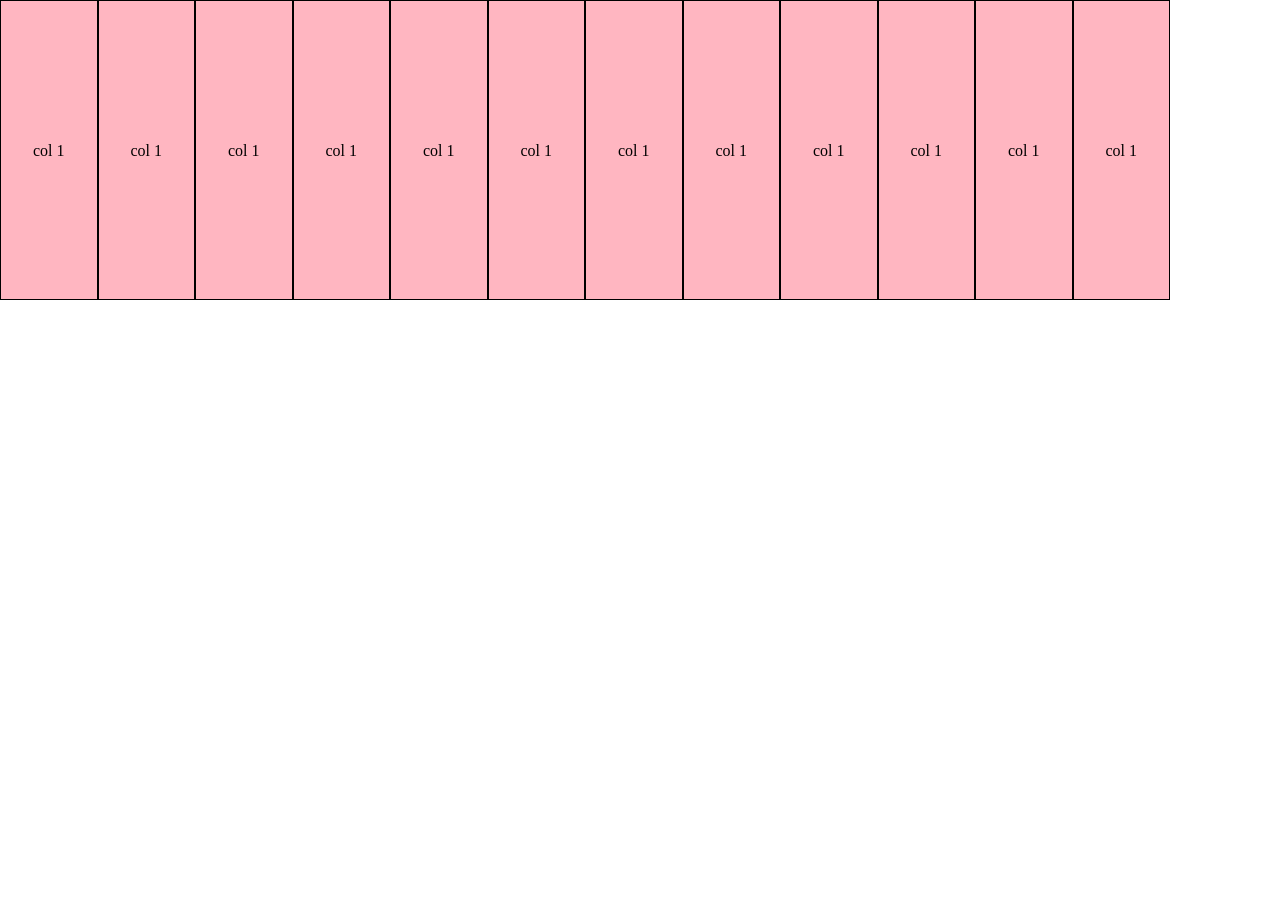
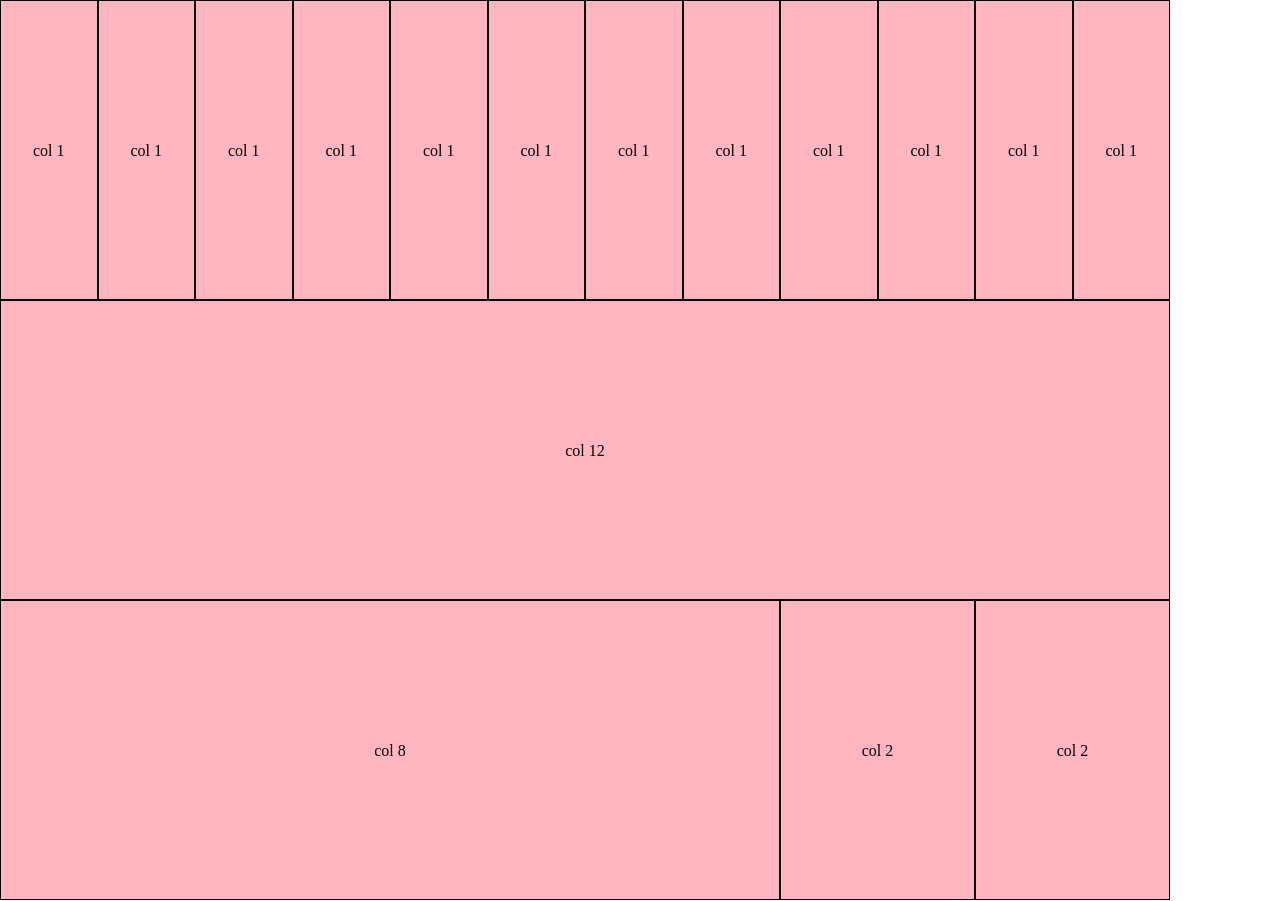
Before and after one commit to Nino-Chimento/html-css-12bool, a plain HTML site: page index.html in a window 1280 px wide. Before the commit the page ends 800 px from the top, so only its background shows below. Drawn offline with Linux system fonts and the light colour scheme.

Commit message:
terza colonna

```diff
--- a/index.html
+++ b/index.html
@@ -48,6 +48,14 @@
 
 
     </div>
+    <div class="container">
+      <div class="col-12"> col 12</div>
+    </div>
+    <div class="container">
+      <div class="col-8 float-left"> col 8</div>
+      <div class="col-2 float-left"> col 2</div>
+      <div class="col-2 float-left"> col 2</div>
+    </div>
 
   </body>
 </html>
```
